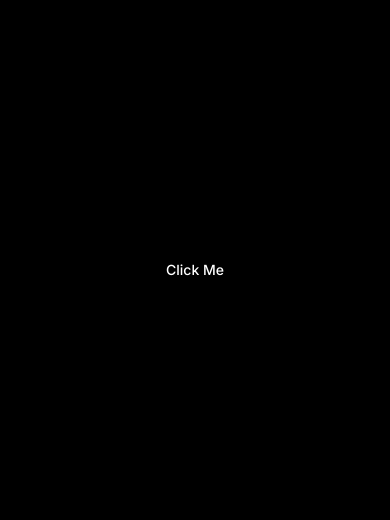
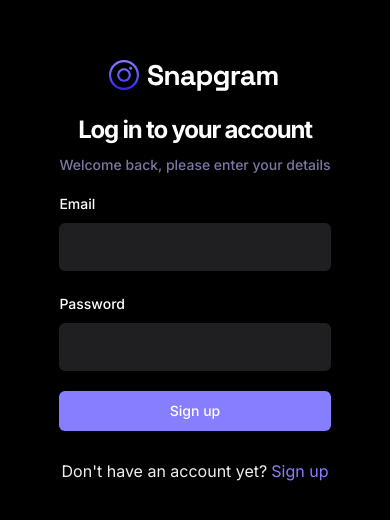
Before and after one commit to Guillermo-prog/snapgram, a React app: page /sign-in in a window 390 px wide. Shown: the part 152-672 px from the top of the page. Built offline with nearby package versions, Linux system fonts and the light colour scheme; no server answers; the HTML template or start-up script is replaced by a standard one.

Commit message:
feat: sign in implementation

```diff
--- a/src/_auth/forms/SignInForm.tsx
+++ b/src/_auth/forms/SignInForm.tsx
@@ -1,7 +1,122 @@
+import { z } from "zod";
+import { zodResolver } from "@hookform/resolvers/zod";
+
+import { useForm } from "react-hook-form";
 import { Button } from "@/components/ui/button";
+import {
+  Form,
+  FormControl,
+  FormField,
+  FormItem,
+  FormLabel,
+  FormMessage,
+} from "@/components/ui/form";
+import { Input } from "@/components/ui/input";
+import { SignInValidationSchema } from "@/lib/validation";
+import Loader from "@/components/ui/shared/Loader";
+import { Link, useNavigate } from "react-router-dom";
+import { useToast } from "@/components/ui/use-toast";
+import { useSigninAccountMutation } from "@/lib/react-query/queriesAndMutations";
+import { useUserContext } from "@/context/AuthContext";
 
-function SignInForm() {
-  return <Button>Click Me</Button>;
-}
+const SignInForm = () => {
+  const { toast } = useToast();
+  const { checkAuthUser, isLoading: isUserLoading } = useUserContext();
+  const navigate = useNavigate();
+
+  const { mutateAsync: signInAccount } = useSigninAccountMutation();
+
+  // 1. Define your form.
+  const form = useForm<z.infer<typeof SignInValidationSchema>>({
+    resolver: zodResolver(SignInValidationSchema),
+    defaultValues: {
+      email: "",
+      password: "",
+    },
+  });
+
+  // 2. Define a submit handler.
+  async function onSubmit(values: z.infer<typeof SignInValidationSchema>) {
+    const session = await signInAccount({
+      email: values.email,
+      password: values.password,
+    });
+
+    if (!session) return toast({ title: "Sign in failed. Please, try again" });
+
+    const isLoggedIn = await checkAuthUser();
+
+    if (isLoggedIn) {
+      form.reset();
+      navigate("/");
+    } else {
+      return toast({ title: "Sign up failed. Please, try again" });
+    }
+  }
+
+  return (
+    <Form {...form}>
+      <div className="sm:w-420 flex-center flex-col">
+        <img src="/assets/images/logo.svg" alt="logo" />
+        <h2 className="h3-bold md:h2-bold pt-5 sm:pt-1">
+          Log in to your account
+        </h2>
+        <p className="text-light-3 small-medium md:base-regular mt-2">
+          Welcome back, please enter your details
+        </p>
+        <form
+          onSubmit={form.handleSubmit(onSubmit)}
+          className="flex flex-col gap-5 w-full mt-4"
+        >
+          <FormField
+            control={form.control}
+            name="email"
+            render={({ field }) => (
+              <FormItem>
+                <FormLabel>Email</FormLabel>
+                <FormControl>
+                  <Input type="email" className="shad-input" {...field} />
+                </FormControl>
+                <FormMessage />
+              </FormItem>
+            )}
+          />
+          <FormField
+            control={form.control}
+            name="password"
+            render={({ field }) => (
+              <FormItem>
+                <FormLabel>Password</FormLabel>
+                <FormControl>
+                  <Input type="password" className="shad-input" {...field} />
+                </FormControl>
+                <FormMessage />
+              </FormItem>
+            )}
+          />
+          <Button type="submit" className="shad-button_primary">
+            {isUserLoading ? (
+              <div className="flex-center gap-2">
+                <Loader />
+                Loading...
+              </div>
+            ) : (
+              "Sign up"
+            )}
+          </Button>
+          <p className="text-small-regular text-light-2 text-center mt-2">
+            Don't have an account yet?
+            <Link
+              to="/sign-up"
+              className="text-primary-500 text-small-semibold ml-1"
+            >
+              Sign up
+            </Link>
+          </p>
+        </form>
+      </div>
+    </Form>
+  );
+};
 
 export default SignInForm;
--- a/src/lib/validation/index.ts
+++ b/src/lib/validation/index.ts
@@ -8,3 +8,10 @@
     .string()
     .min(8, { message: "Password must be at least 8 characters" }),
 });
+
+export const SignInValidationSchema = z.object({
+  email: z.string().email(),
+  password: z
+    .string()
+    .min(8, { message: "Password must be at least 8 characters" }),
+});
```
